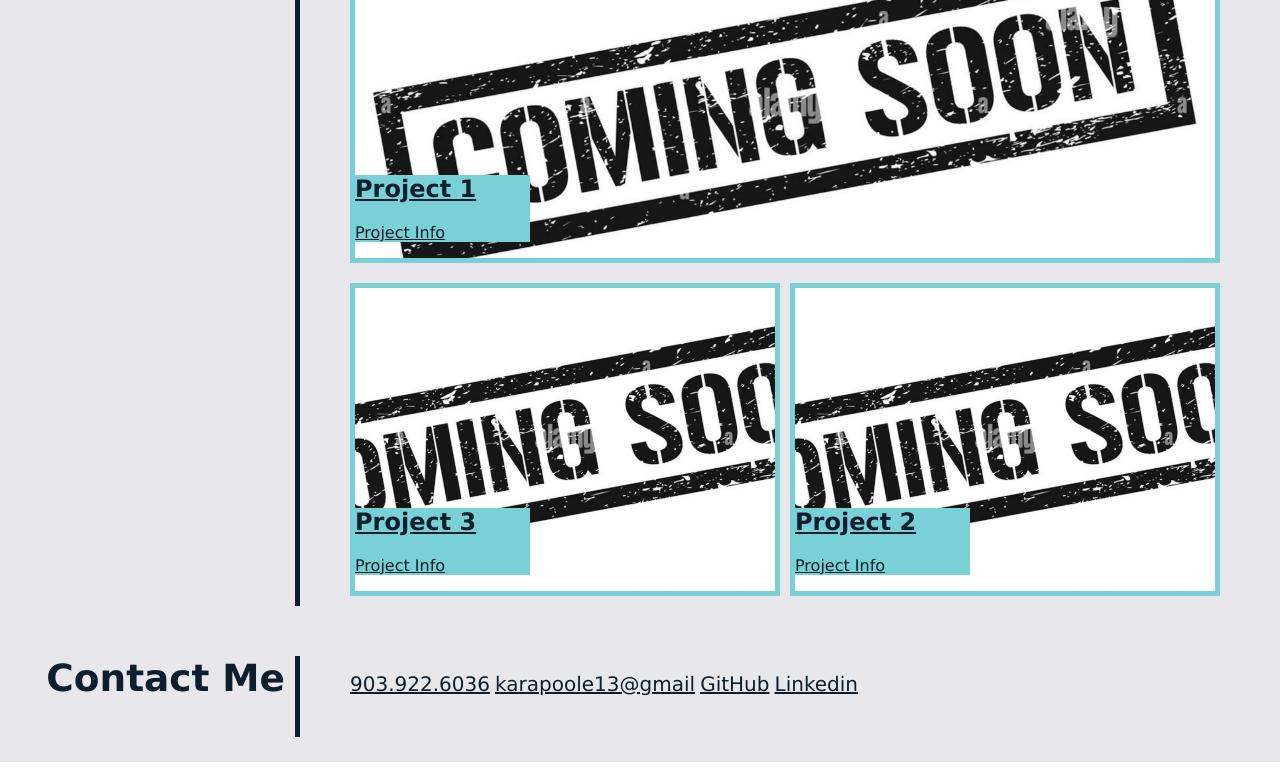
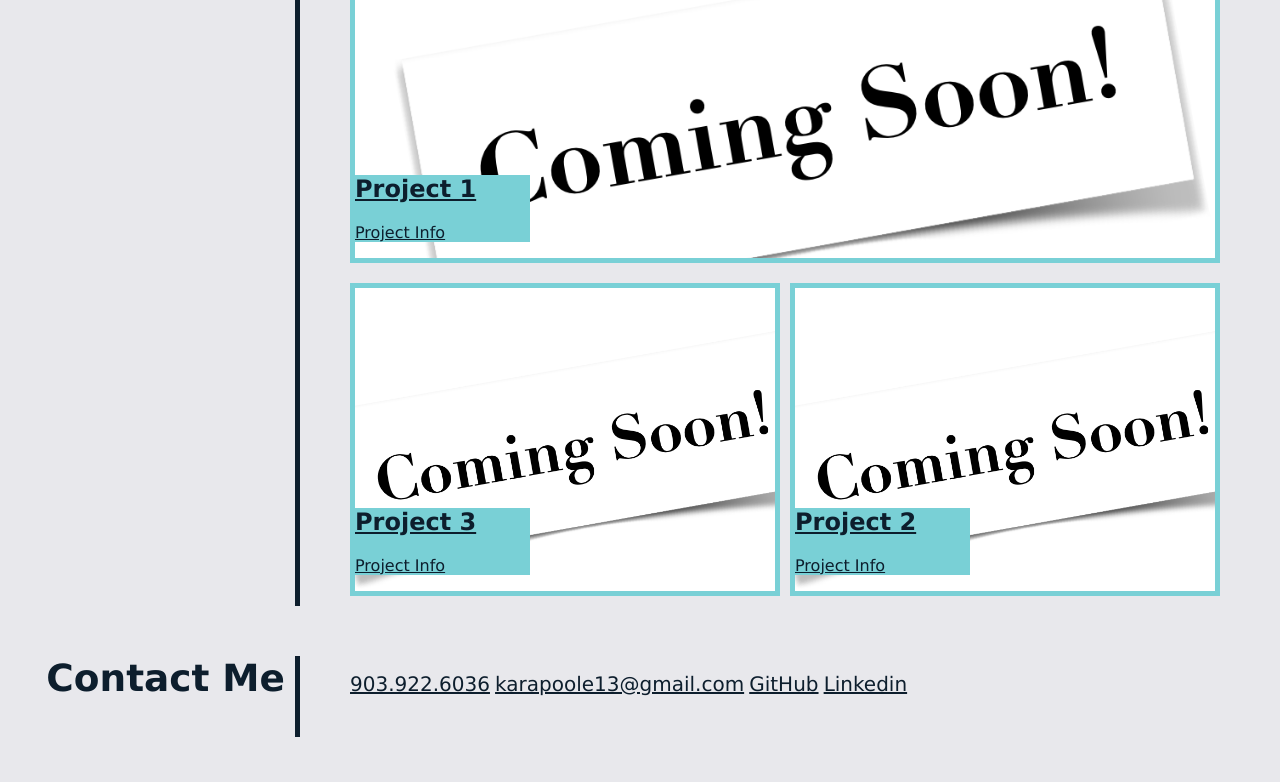
Before and after one commit to karapoole/Kara-Poole-Work-Portfolio, a plain HTML site: page index.html in a window 1280 px wide. Shown: the part 710-1492 px from the top of the page. Drawn offline with Linux system fonts and the light colour scheme.

Commit message:
updated coming soon image

```diff
--- a/assets/style.css
+++ b/assets/style.css
@@ -2,7 +2,6 @@
   --light-blue: #79d0d6;
   --blue-black: #0d1e2d;
   --blue-grey: #e8e8ec;
-  --dark-grey: #b2b2b2;
 }
 
 /* formats font style for entire page */
@@ -103,7 +102,7 @@ nav {
 /* creates larger project 1 card */
 .project1 {
   flex: 1 0 0;
-  background-image: url("./images/coming-soon-5.png");
+  background-image: url(./images/coming-soon.png);
   background-size: cover;
   background-position: center;
   text-align: left;
@@ -119,7 +118,7 @@ nav {
 /* creates smaller cards 1 and 2 */
 .project2 {
   flex: 1 0 0;
-  background-image: url("./images/coming-soon-5.png");
+  background-image: url("./images/coming-soon.png");
   background-size: cover;
   background-position: center;
   text-align: left;
@@ -157,8 +156,9 @@ nav {
   margin: 25px 50px 25px 0px;
 }
 
+/* elminates white margin at bottom of page */
 .footer {
-  background-color: var(--blue-grey);
+  padding-bottom: 20px;
 }
 
 @media screen and (max-width: 768px) {
--- a/index.html
+++ b/index.html
@@ -67,7 +67,7 @@
           </a>
         </article>
       </article>
-      <!-- footer class currently empty -->
+      <!-- footer currently empty -->
       <footer class="footer">
        <!-- contact me header and contact me links wrapped in article -->
         <article class="contact-me">
@@ -78,7 +78,7 @@
             <ul>
               <li><a href="tel:9039226036">903.922.6036</a></li>
               <li>
-                <a href="mailto: karapoole13@gmail.com"> karapoole13@gmail</a>
+                <a href="mailto: karapoole13@gmail.com"> karapoole13@gmail.com</a>
               </li>
               <li><a href="https://github.com/karapoole" target="_blank">GitHub</a></li>
               <li>
```
Also changed, not shown: assets/images/coming-soon-1.png (deleted), assets/images/coming-soon-2.png (deleted), assets/images/coming-soon-3.png (deleted), assets/images/coming-soon-4.png (deleted), assets/images/coming-soon-5.png (deleted), assets/images/coming-soon.png (added).
